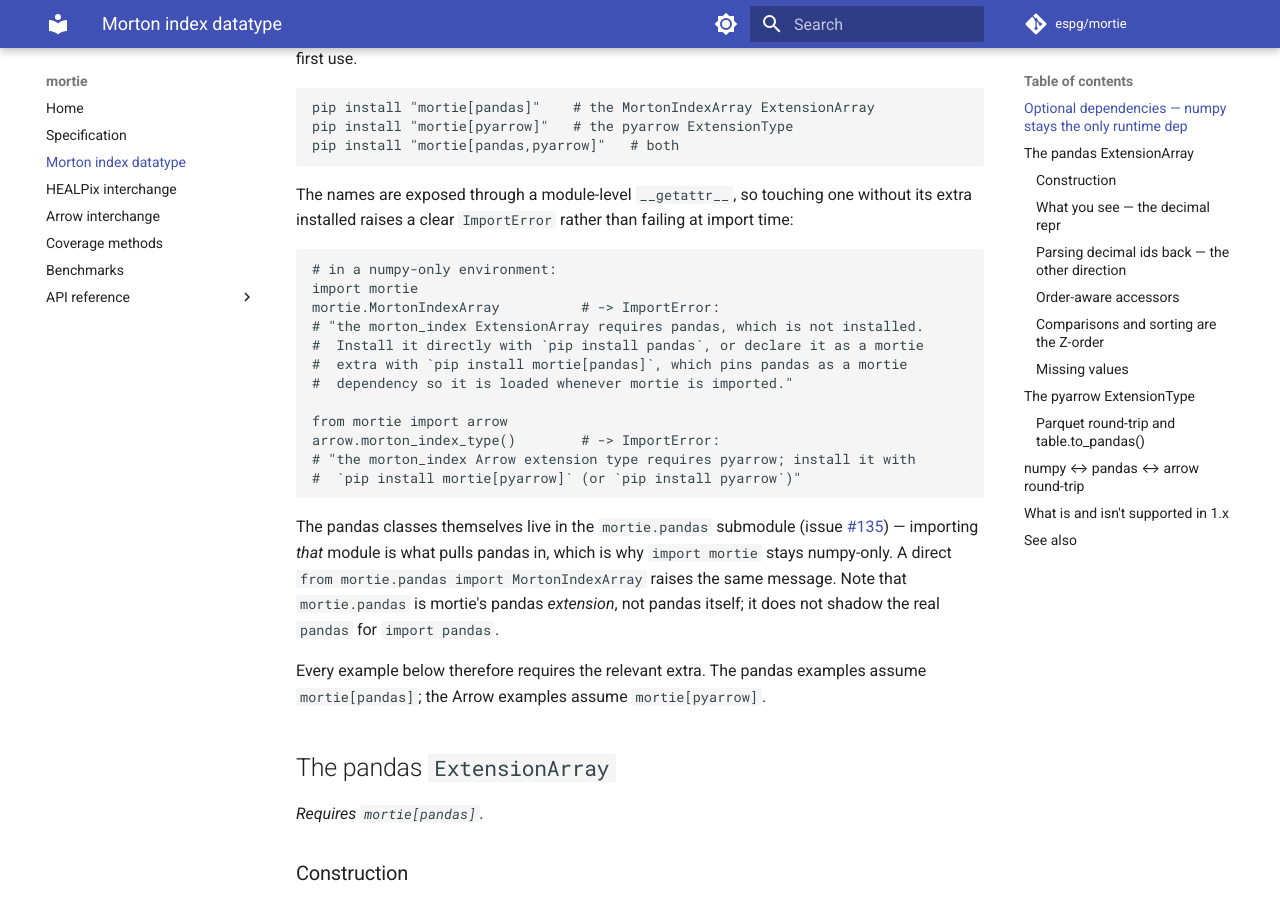
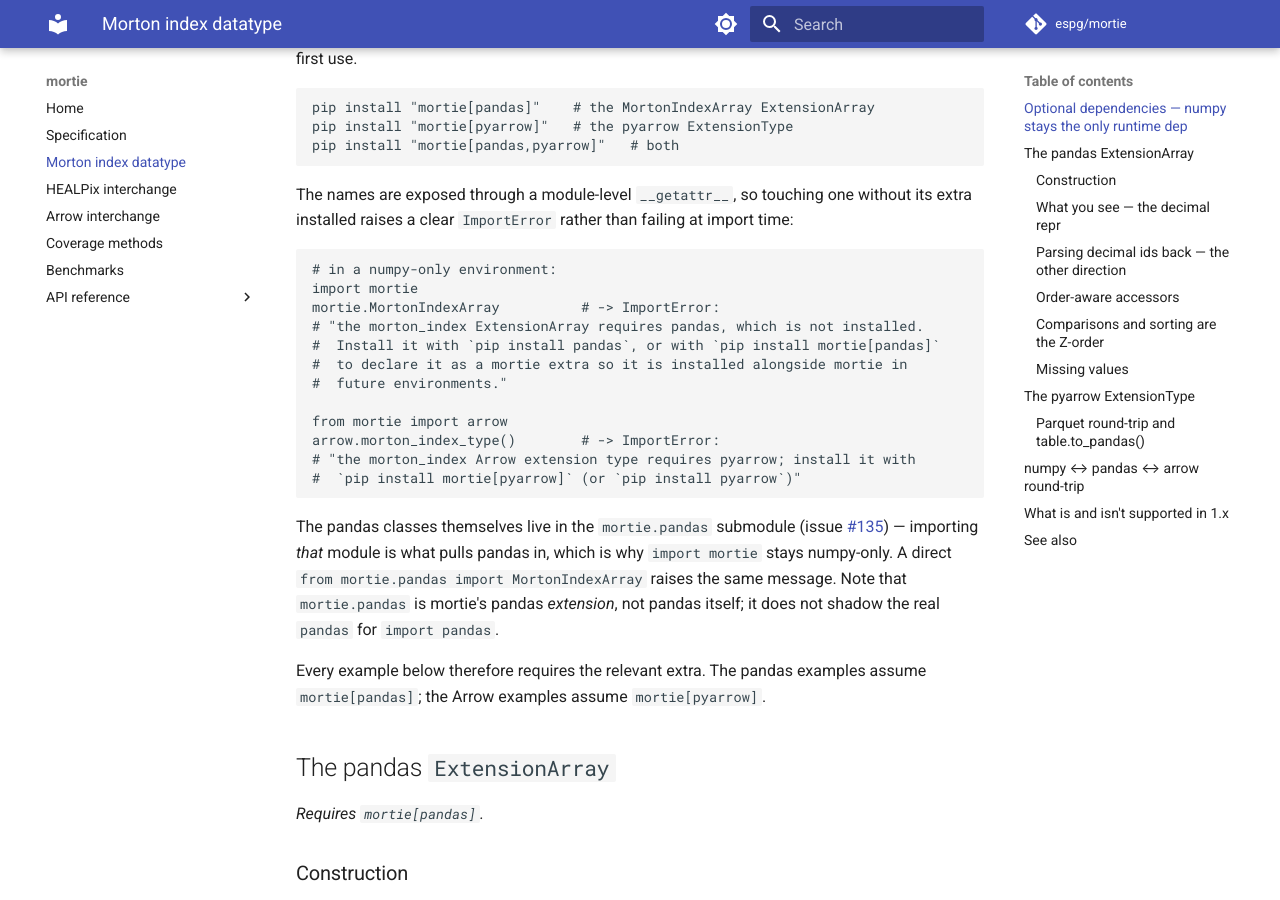
Before and after one commit to espg/mortie, an MkDocs documentation site: the page built from docs/morton_index_datatype.md, in a window 1280 px wide and 900 px high, scrolled down 506 px. Built offline with MkDocs 1.6.1 and Material for MkDocs 9.7.7, drawn with Linux system fonts in a browser that asks for light colours; comment, search, counter and statistics services are not loaded; the version menu is left out.

Commit message:
correct the missing-pandas ImportError wording (issue #135)

```diff
--- a/docs/morton_index_datatype.md
+++ b/docs/morton_index_datatype.md
@@ -32,9 +32,9 @@ import time:
 import mortie
 mortie.MortonIndexArray          # -> ImportError:
 # "the morton_index ExtensionArray requires pandas, which is not installed.
-#  Install it directly with `pip install pandas`, or declare it as a mortie
-#  extra with `pip install mortie[pandas]`, which pins pandas as a mortie
-#  dependency so it is loaded whenever mortie is imported."
+#  Install it with `pip install pandas`, or with `pip install mortie[pandas]`
+#  to declare it as a mortie extra so it is installed alongside mortie in
+#  future environments."
 
 from mortie import arrow
 arrow.morton_index_type()        # -> ImportError:
```
Also changed, not shown: 2 other files.
